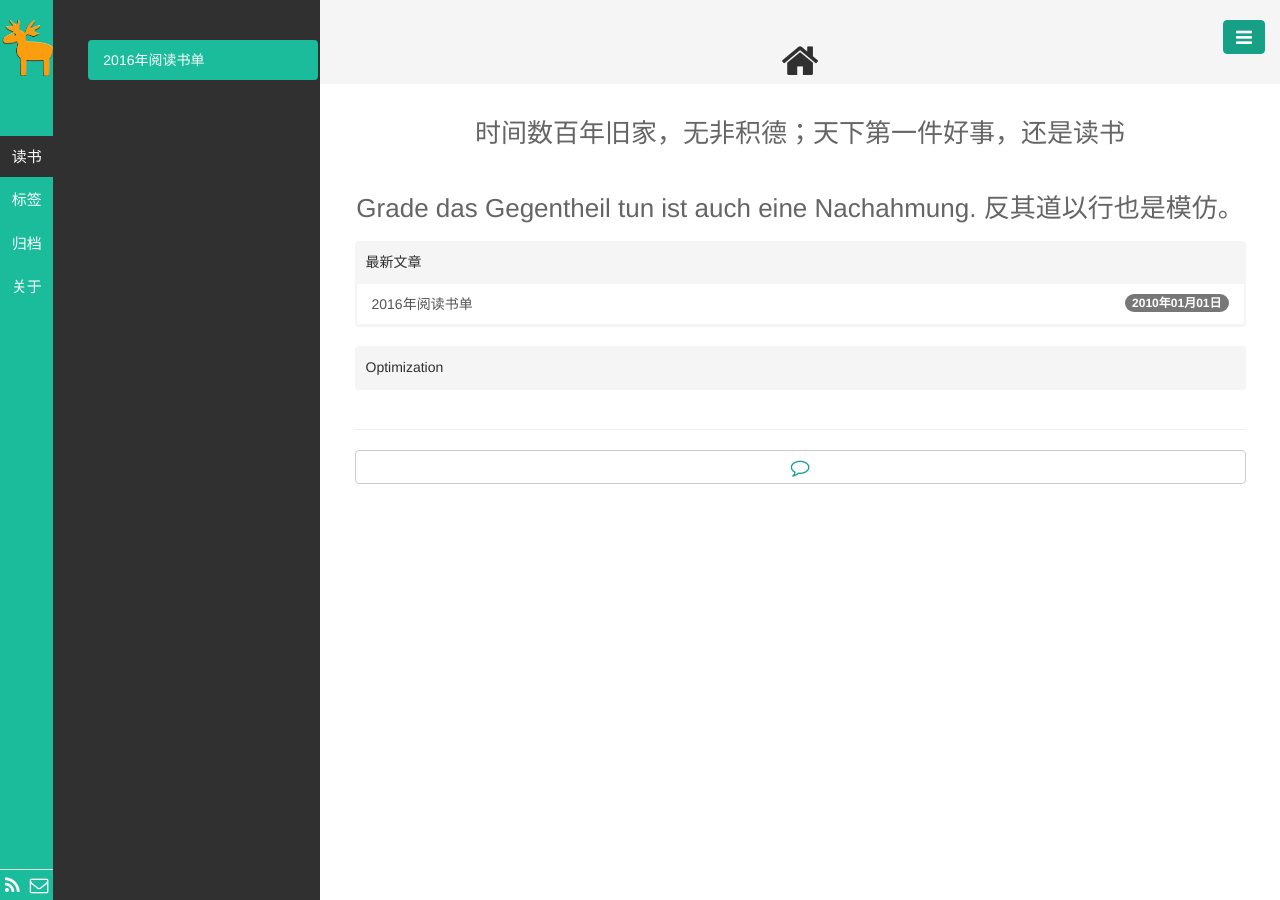
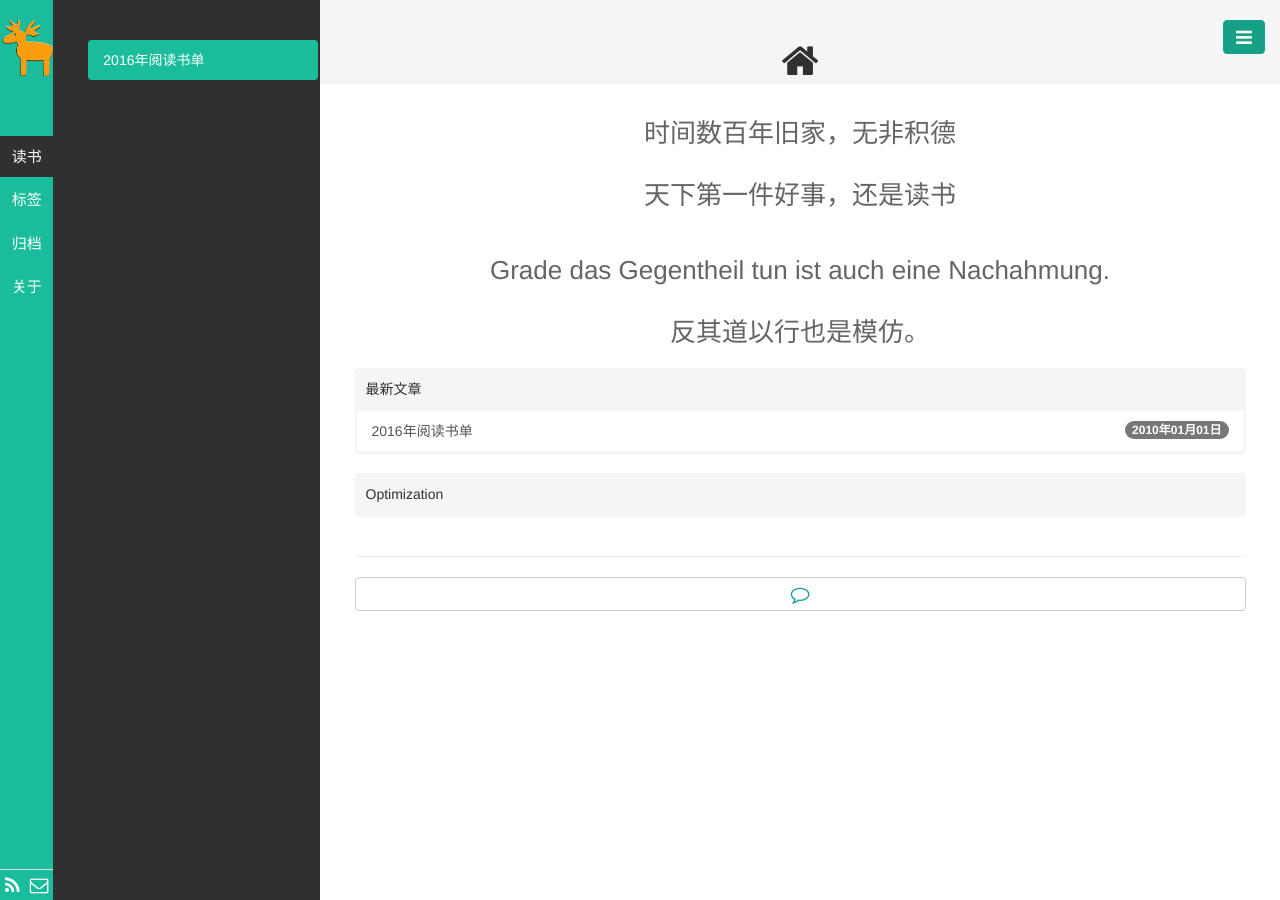
Before and after one commit to mathesse/mathesse.github.io, a Jekyll site: the page built from index.html, in a window 1280 px wide. Built offline with Jekyll 4.4.1, drawn with Linux system fonts in a browser that asks for light colours; the list of posts is cut into pages by our own code.

```diff
--- a/index.html
+++ b/index.html
@@ -4,8 +4,8 @@ title: <i class="fa fa-home fa-lg"></i>
 titlename: Frontpage|首页
 ---
 <!--<br>-->
-<center><h3>时间数百年旧家，无非积德；天下第一件好事，还是读书</h3></center>
-<center><h3>Grade das Gegentheil tun ist auch eine Nachahmung. 反其道以行也是模仿。</h3></center>
+<center><h3><p>时间数百年旧家，无非积德</p><p>天下第一件好事，还是读书</p></h3></center>
+<center><h3><p> Grade das Gegentheil tun ist auch eine Nachahmung. </p><p>反其道以行也是模仿。</p></h3></center>
 <div class="row">
   <div class="col-md-12">
     <div class="panel panel-primary">
```
